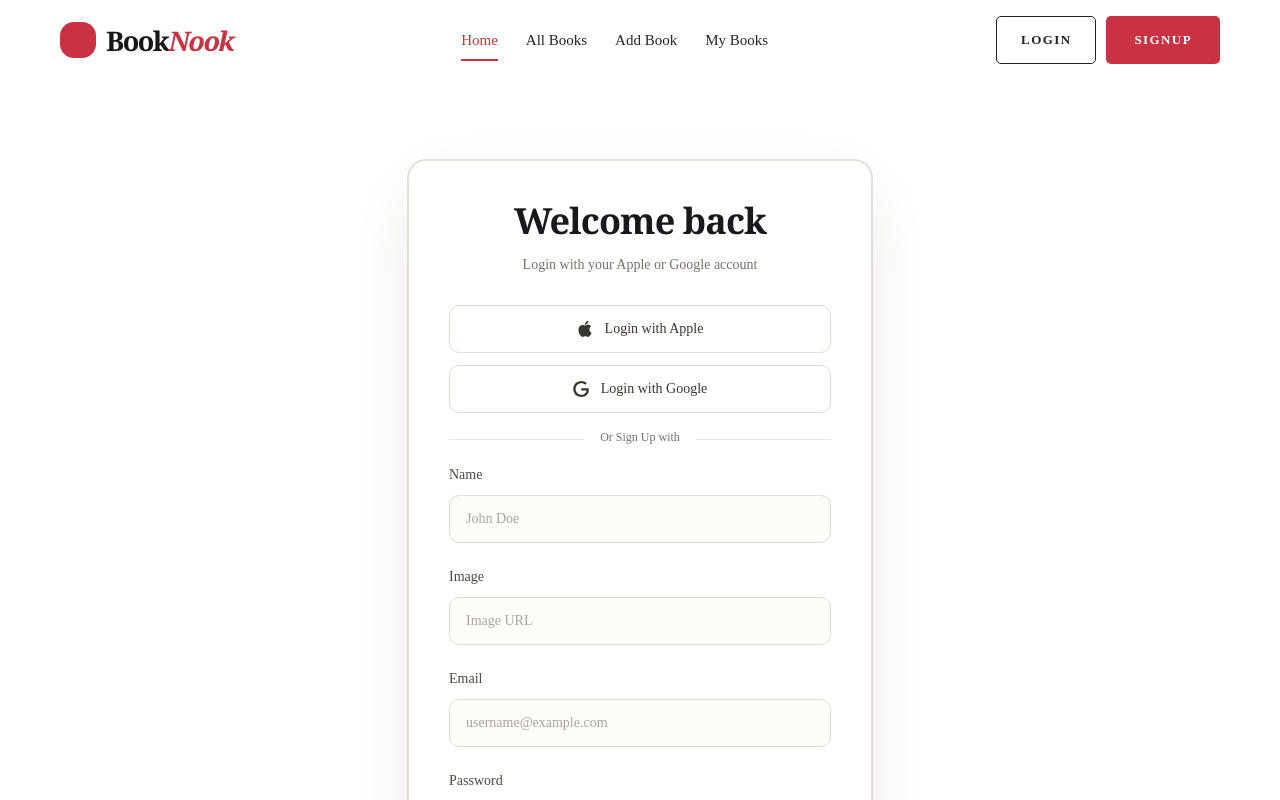
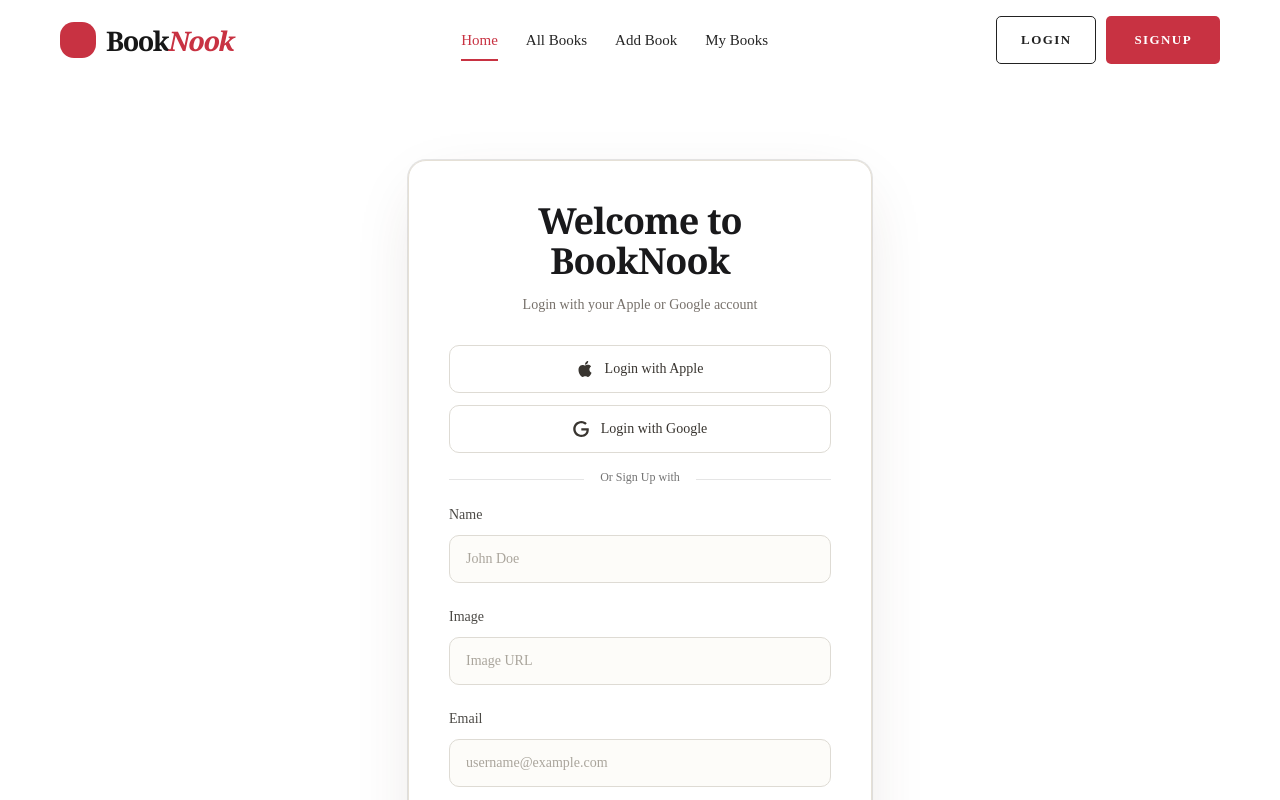
Before and after one commit to mayeendu/booknook-client, a Next.js app: page /signup in a window 1280 px wide. Shown: the top 800 px of the page. Built offline with nearby package versions, Linux system fonts and the light colour scheme.

Commit message:
SignUp page Problem

```diff
--- a/src/app/signup/page.tsx
+++ b/src/app/signup/page.tsx
@@ -1,4 +1,4 @@
-
+"use client"
 
 import { Button } from "@/components/ui/button"
 import {
@@ -16,14 +16,14 @@ import {
     FieldSeparator,
 } from "@/components/ui/field"
 import { Input } from "@/components/ui/input"
-import { Link } from "lucide-react"
+import Link from "next/link";
 
 export default function SignUpPage() {
     return (
         <div className="mx-auto flex w-full max-w-lg flex-col gap-6 px-5 py-12 sm:px-6 sm:py-20">
             <Card className="gap-7 overflow-hidden rounded-2xl border border-[#e5e0d6] bg-white py-8 text-[#29272a] shadow-[0_20px_65px_-20px_rgba(70,42,32,0.18)] sm:py-10">
                 <CardHeader className="gap-3 px-6 text-center sm:px-10">
-                    <CardTitle className="font-serif text-3xl font-semibold tracking-tight text-[#19191b] sm:text-4xl">Welcome back</CardTitle>
+                    <CardTitle className="font-serif text-3xl font-semibold tracking-tight text-[#19191b] sm:text-4xl">Welcome to BookNook</CardTitle>
                     <CardDescription className="text-sm leading-6 text-[#77716b]">
                         Login with your Apple or Google account
                     </CardDescription>
```
